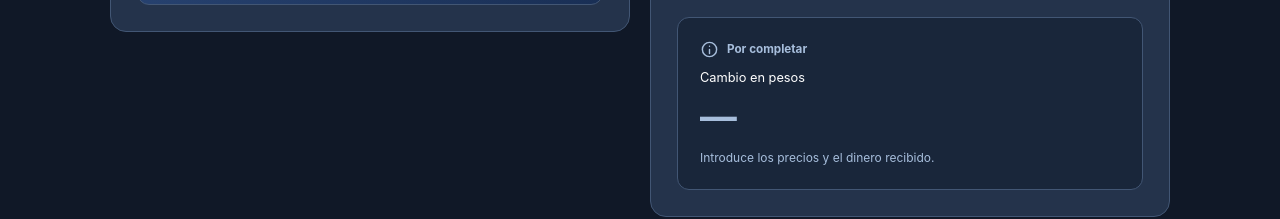
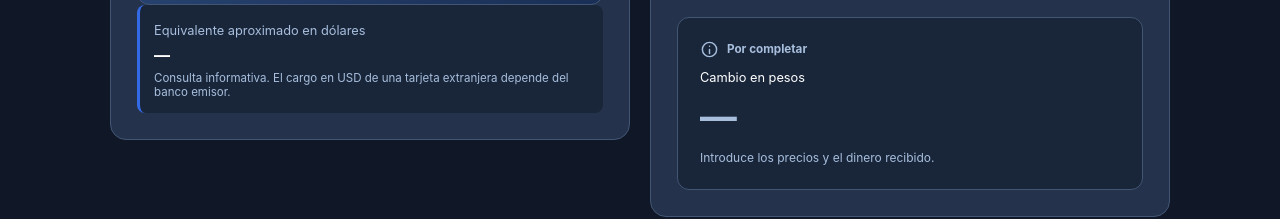
Before and after one commit to glezeddy/calculadora-mxn-usd, a website with bundled scripts: page index.html in a window 1280 px wide. Shown: the part 620-839 px from the top of the page. Built offline with nearby package versions, Linux system fonts and the light colour scheme; no server answers.

Commit message:
Cuenta Clara: referencia USD visible para cualquier modalidad

```diff
--- a/index.html
+++ b/index.html
@@ -26,7 +26,7 @@
         <div id="prices"></div>
         <button id="add" class="add"><span data-icon="plus"></span>Agregar precio</button>
         <p id="price-error" class="error" role="status"></p>
-        <div class="total"><span>Total de la compra</span><strong id="total" aria-live="polite">$0.00 MXN</strong><small>Pesos mexicanos</small></div>
+        <div class="total"><span>Total de la compra</span><strong id="total" aria-live="polite">$0.00 MXN</strong><small>Pesos mexicanos</small></div><div id="price-usd-reference" class="equivalent" aria-live="polite"><span>Equivalente aproximado en dólares</span><strong id="price-usd-value">—</strong><small id="price-usd-note">Consulta informativa. El cargo en USD de una tarjeta extranjera depende del banco emisor.</small></div>
       </section>
       <section class="card payment" aria-labelledby="payment-title">
         <div class="section-heading"><span class="step">02</span><h2 id="payment-title">Cobrar y dar cambio</h2></div>
```
